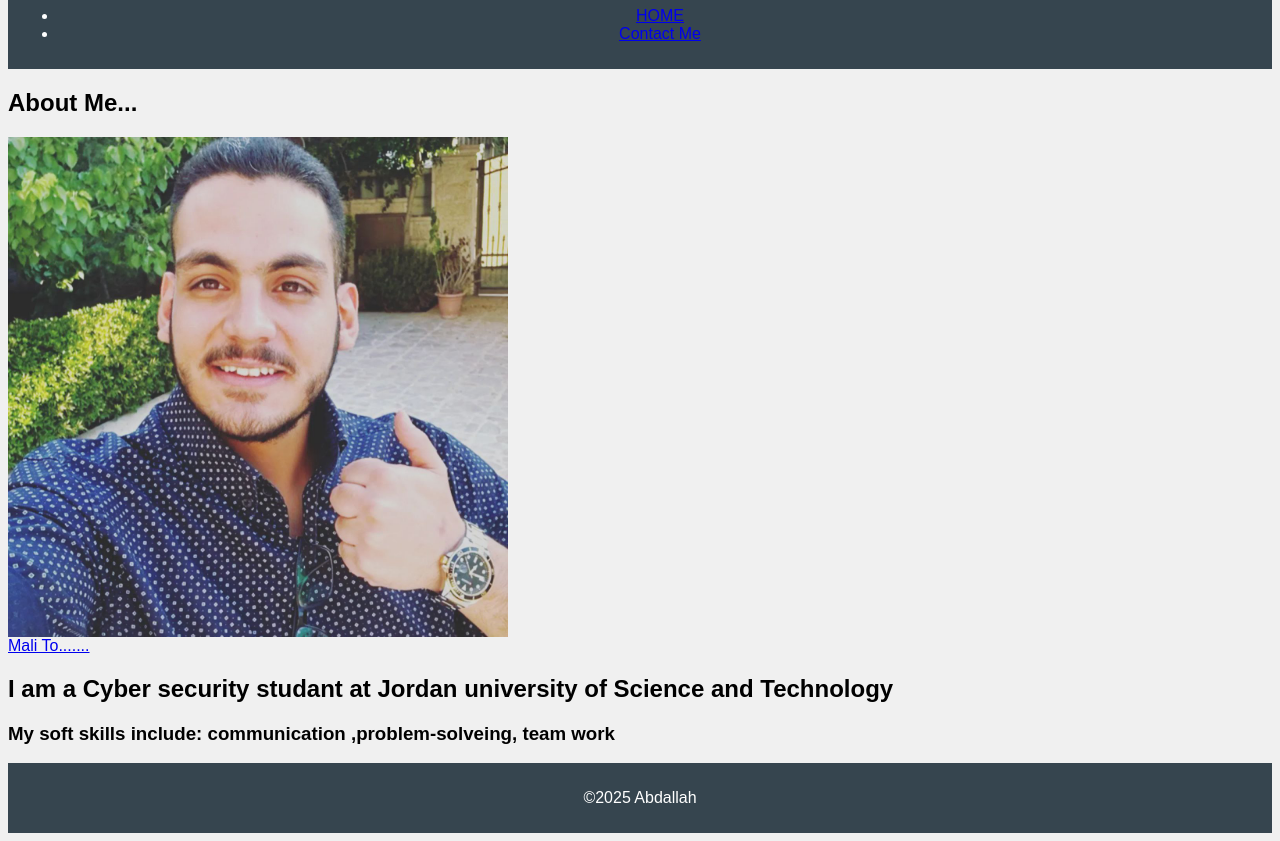
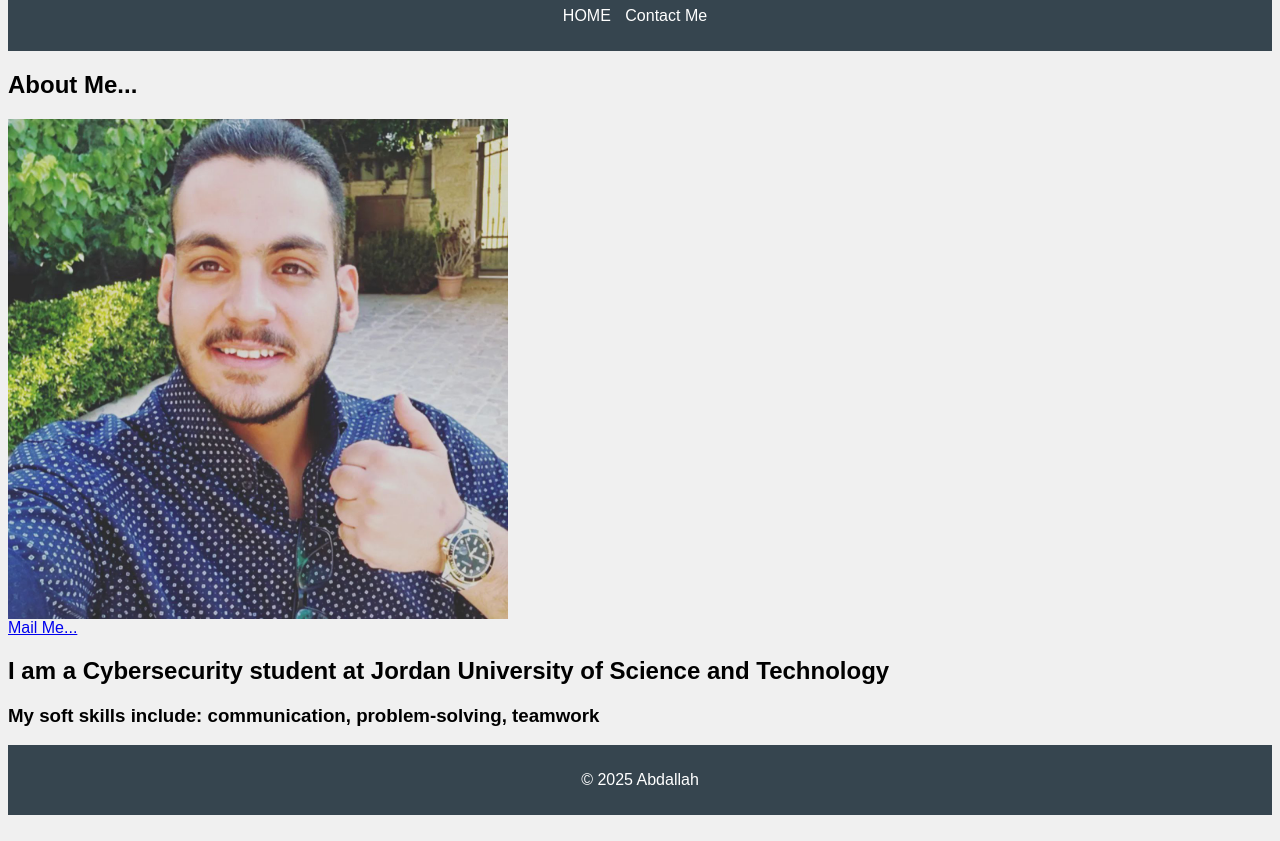
Before and after one commit to abod2111/ABDALLAH, a plain HTML site: page index.html in a window 1280 px wide. Shown: the part 91-932 px from the top of the page. Drawn offline with Linux system fonts and the light colour scheme.

Commit message:
Update index.html

```diff
--- a/index.html
+++ b/index.html
@@ -1,51 +1,75 @@
 <html lang="en">
 <head>
   <meta charset="UTF-8">
-<mata name="viewport"
-content="width=device-width,
-initial-scale=1.0">
-<title> www.shouha.com </title>
+  <meta name="viewport" content="width=device-width, initial-scale=1.0">
+  <title>www.shouha.com</title>
   <style>
     body {
       font-family: Arial, sans-serif;
-  background-color: #f0f0f0;}
-h1{
+      background-color: #f0f0f0;
+    }
+
+    h1 {
       color: white;
     }
-img { max-width: 500px;
+
+    img {
+      max-width: 500px;
       height: auto;
     }
+
     header, footer {
       background-color: #36454f;
       color: white;
       text-align: center;
       padding: 10px;
     }
+
+    nav ul {
+      list-style-type: none;
+      padding: 0;
+    }
+
+    nav ul li {
+      display: inline;
+      margin-right: 10px;
+    }
+
+    nav ul li a {
+      color: white;
+      text-decoration: none;
+    }
+
+    nav ul li a:hover {
+      text-decoration: underline;
+    }
   </style>
+</head>
 
-
-</head>
 <body>
   <header>
-    <h1>Abdallah fasial ALSHOUHA ID:149741</h1>
+    <h1>Abdallah Fasial ALSHOUHA ID: 149741</h1>
     <nav>
       <ul>
-	   <li><a
-	href="index.html">HOME</a></li><li><a
-href="contact.html">Contact Me</a></li></ul></nav></header>
+        <li><a href="index.html">HOME</a></li>
+        <li><a href="contact.html">Contact Me</a></li>
+      </ul>
+    </nav>
+  </header>
+
   <main>
-
     <section id="about-me">
-<h2>About Me... </h2>
-<img src="boss.jpg"
-alt="your photo">
+      <h2>About Me...</h2>
+      <img src="boss.jpg" alt="Your photo">
       <br>
-<a href="mailto:abdallah2111544@gmail.com">Mali To.......</a>
- <h2>I am a <strong> Cyber security</strong> studant at <strong> Jordan university of Science and Technology </strong>
- </h2>
- <h3>My soft skills include: <strong>communication ,problem-solveing, team work </strong></h3></section>
+      <a href="mailto:abdallah2111544@gmail.com">Mail Me...</a>
+      <h2>I am a <strong>Cybersecurity</strong> student at <strong>Jordan University of Science and Technology</strong></h2>
+      <h3>My soft skills include: <strong>communication, problem-solving, teamwork</strong></h3>
+    </section>
   </main>
 
   <footer>
- <p>&copy;2025 Abdallah</p></footer>
- </body></html>
+    <p>&copy; 2025 Abdallah</p>
+  </footer>
+</body>
+</html>
```
Lines whose indentation alone changed are shown as unchanged.
